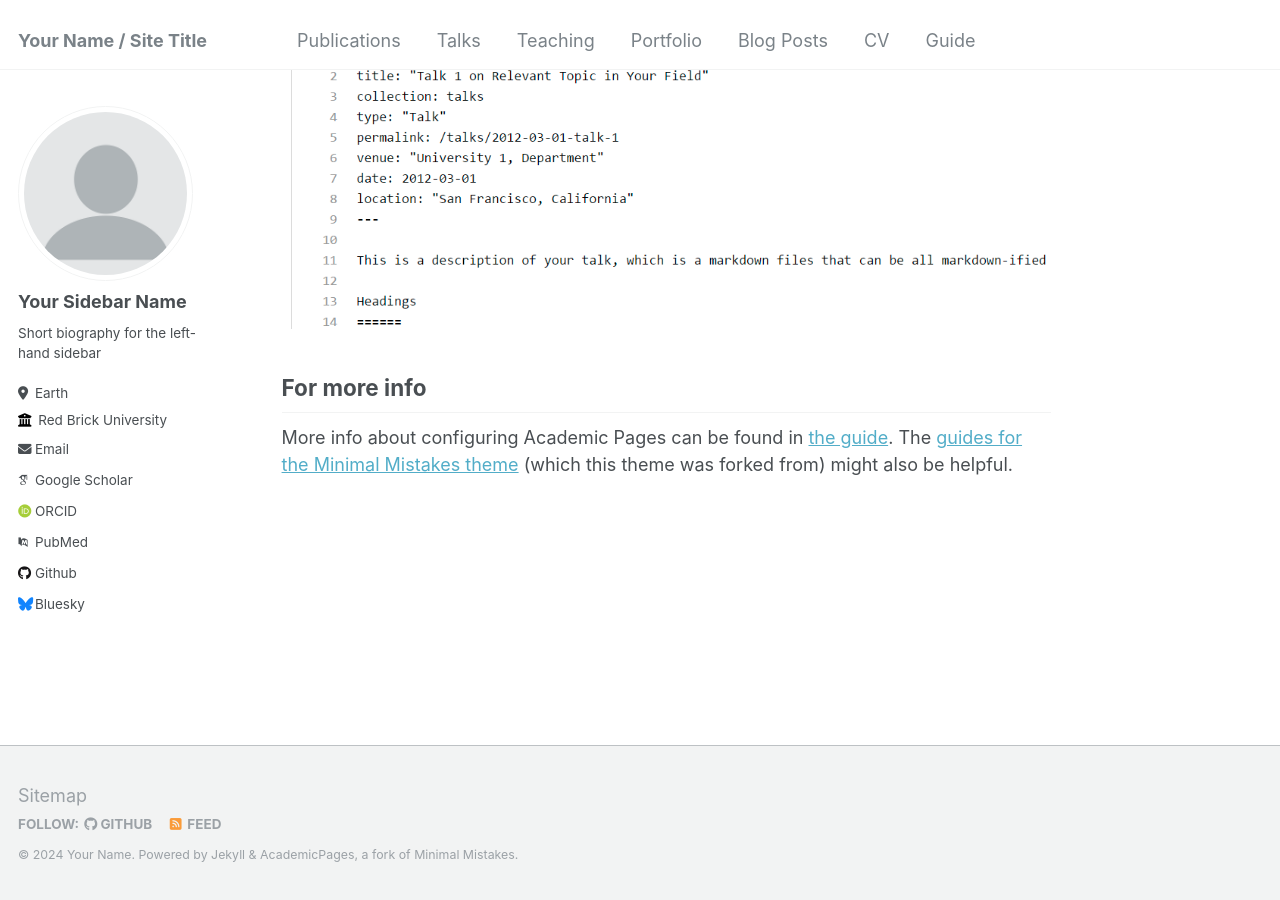
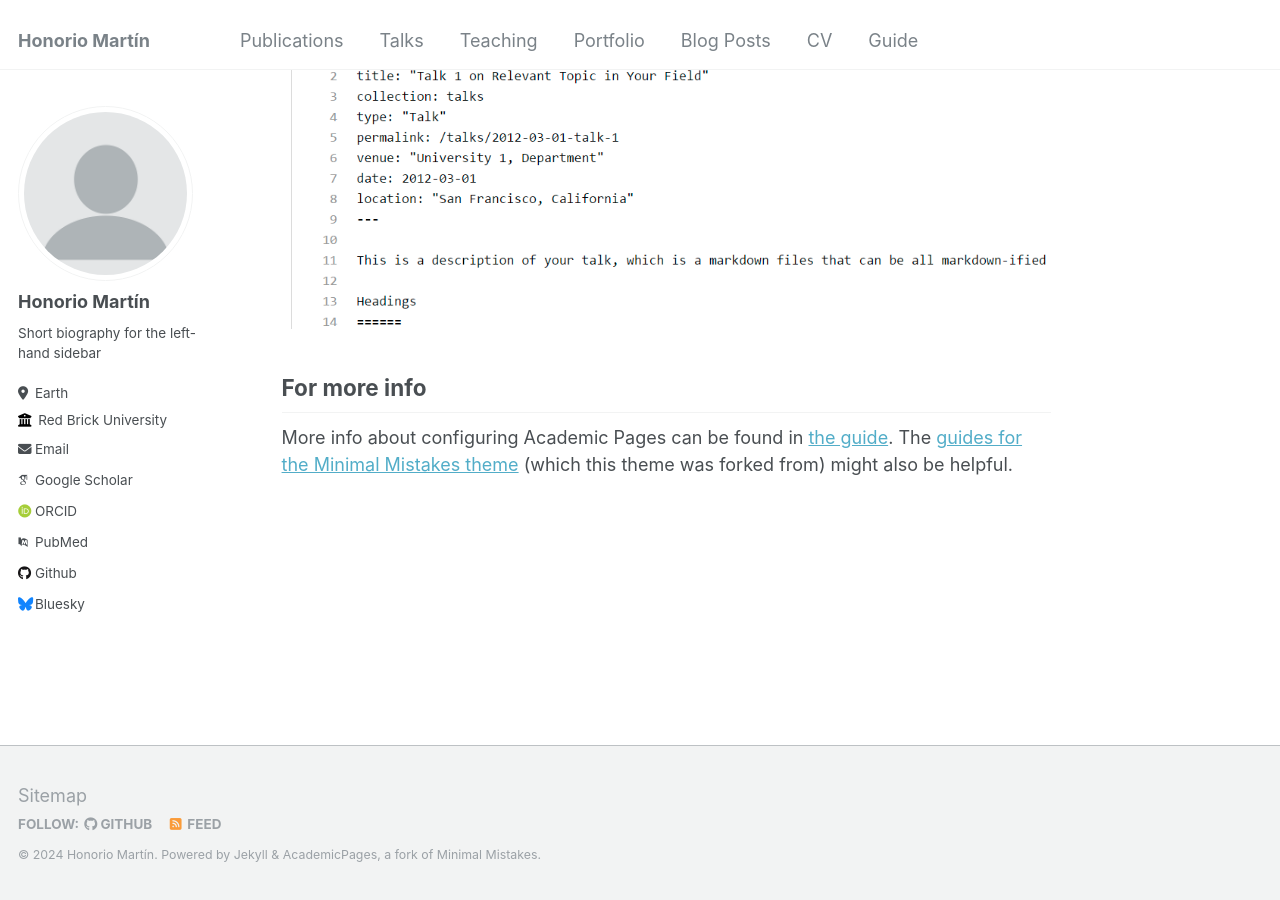
Before and after one commit to hmartin-uc3m/hmartin-uc3m.github.io, a Jekyll site: the page built from _pages/about.md, in a window 1280 px wide and 900 px high, scrolled down 2660 px. Built offline with Jekyll 4.4.1, drawn with Linux system fonts in a browser that asks for light colours; some web fonts are replaced.

Commit message:
Update _config.yml

```diff
--- a/_config.yml
+++ b/_config.yml
@@ -8,13 +8,13 @@
 
 # Basic Site Settings
 locale                   : "en-US"
-title                    : "Your Name / Site Title"
+title                    : "Honorio Martín"
 title_separator          : "-"
-name                     : &name "Your Name"
-description              : &description "personal description"
-url                      : https://academicpages.github.io # the base hostname & protocol for your site e.g. "https://mmistakes.github.io"
+name                     : &name "Honorio Martín"
+description              : &description "Associate Professor @ UC3M"
+url                      : https://hmartin-uc3m.github.io # the base hostname & protocol for your site e.g. "https://mmistakes.github.io"
 baseurl                  : "" # the subpath of your site, e.g. "/blog"
-repository               : "academicpages/academicpages.github.io"
+repository               : "hmartin-uc3m/hmartin-uc3m.github.io"
 
 # Site Author - The following control what appear as part of the author content on the side bar.
 #               If a field is blank the icon and link will not appear, otherwise it will be shown.
@@ -22,7 +22,7 @@ repository               : "academicpages/academicpages.github.io"
 author:
   # Biographic information
   avatar           : "profile.png"
-  name             : "Your Sidebar Name"
+  name             : "Honorio Martín"
   pronouns         : # example: "she/her"
   bio              : "Short biography for the left-hand sidebar"
   location         : "Earth"
```
